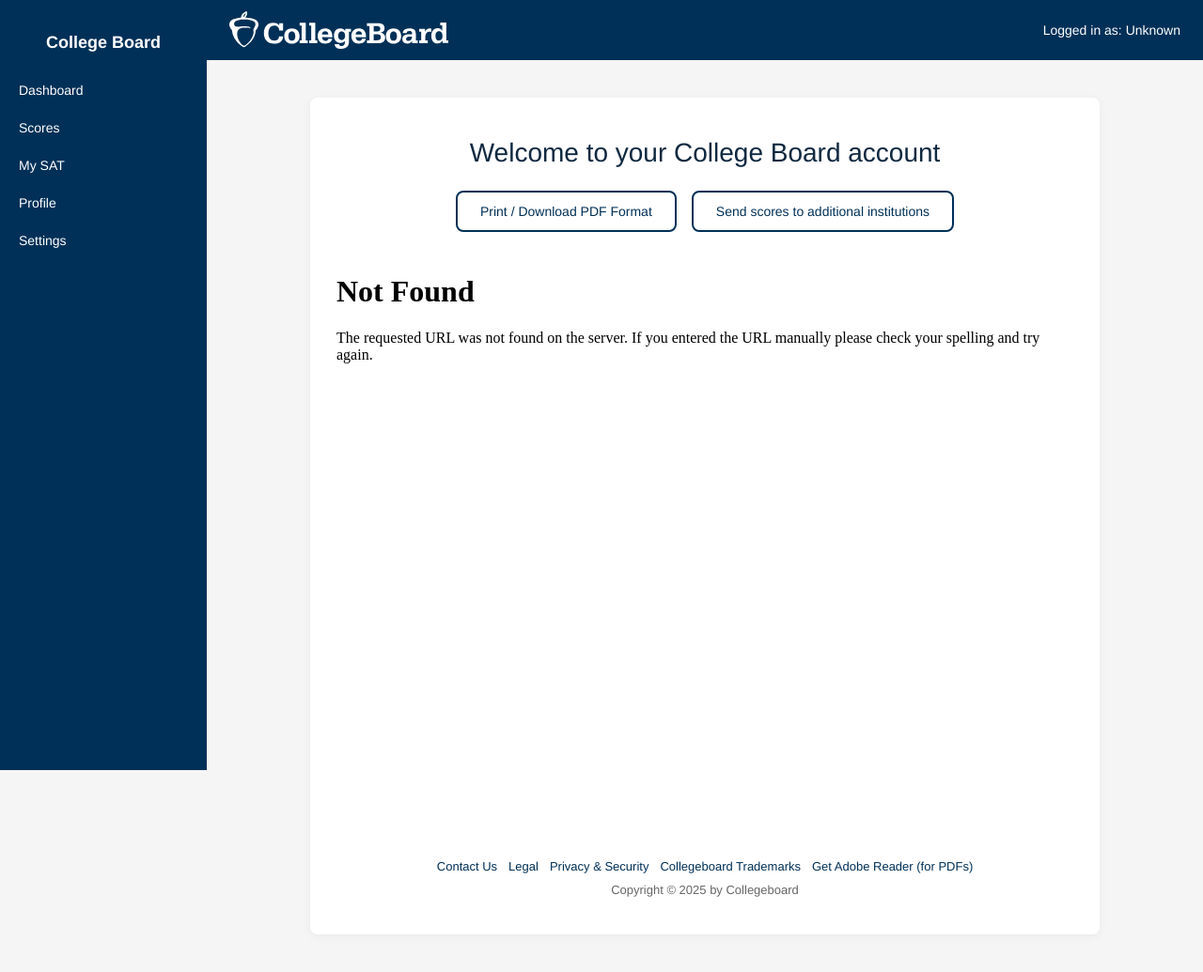
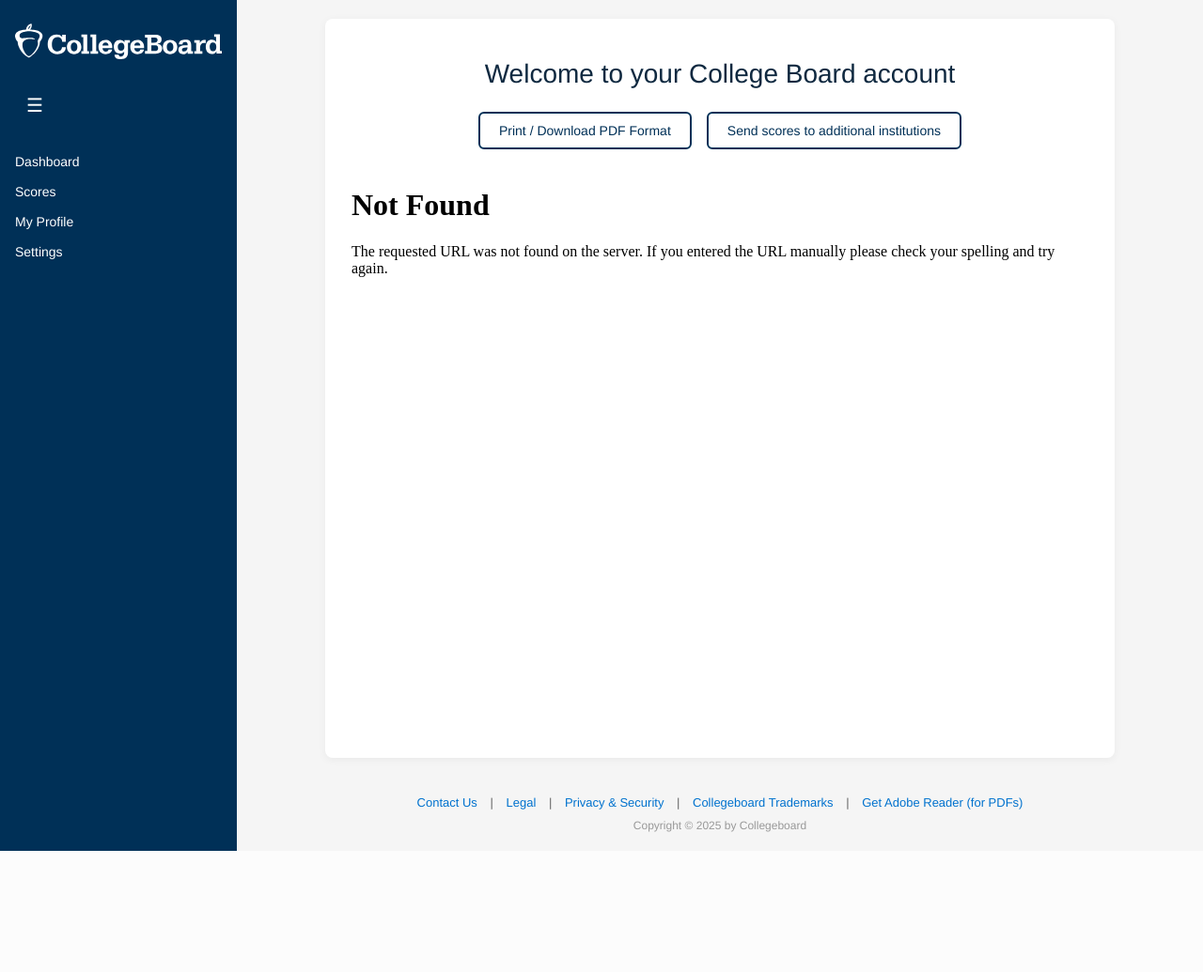
Before and after one commit to Jandro91/Sat_clone, a Flask app: page /certificate/1 in a window 1280 px wide. Shown: the whole page at 94% size. After the commit the page ends 906 px from the top, so only its background shows below. Run offline with Flask 3, Linux system fonts and the light colour scheme.

Commit message:
Update: add footer and buttons to certificate page

```diff
--- a/templates/certificate.html
+++ b/templates/certificate.html
@@ -10,65 +10,63 @@
       margin: 0;
       font-family: "Helvetica Neue", Helvetica, Arial, sans-serif;
       background-color: #f5f5f5;
+    }
+
+    .layout {
       display: flex;
+      min-height: 100vh;
     }
 
     .sidebar {
       width: 220px;
       background-color: #003057;
       color: white;
-      min-height: 100vh;
-      padding-top: 20px;
-      position: fixed;
-      left: 0;
-      top: 0;
+      display: flex;
+      flex-direction: column;
+      padding: 24px 16px;
+      transition: width 0.3s ease;
     }
 
-    .sidebar h2 {
-      text-align: center;
-      font-size: 18px;
+    .sidebar.collapsed {
+      width: 60px;
+    }
+
+    .sidebar .logo {
+      height: 40px;
+      margin-bottom: 24px;
+    }
+
+    .sidebar button.toggle-btn {
+      background: none;
+      border: none;
+      color: white;
+      font-size: 20px;
       margin-bottom: 20px;
+      cursor: pointer;
+      text-align: left;
     }
 
     .sidebar a {
-      display: block;
       color: white;
       text-decoration: none;
-      padding: 12px 20px;
+      margin: 8px 0;
       font-size: 14px;
-      transition: background-color 0.2s ease;
+      transition: 0.3s;
     }
 
     .sidebar a:hover {
-      background-color: #005fa3;
+      text-decoration: underline;
     }
 
     .main-content {
-      margin-left: 220px;
-      width: calc(100% - 220px);
-    }
-
-    .header {
-      background-color: #003057;
-      padding: 12px 24px;
-      display: flex;
-      align-items: center;
-      justify-content: space-between;
-      color: white;
-    }
-
-    .header .logo {
-      height: 40px;
-    }
-
-    .header .user-info {
-      font-size: 14px;
+      flex: 1;
+      padding: 20px 40px;
     }
 
     .certificate-container {
       max-width: 800px;
-      margin: 40px auto;
-      padding: 24px 20px 40px;
+      margin: 0 auto;
+      padding: 24px 20px;
       background: white;
       box-shadow: 0 2px 10px rgba(0, 0, 0, 0.05);
       border-radius: 8px;
@@ -82,34 +80,28 @@
       margin-bottom: 24px;
     }
 
-    .action-buttons {
+    .download-buttons {
       display: flex;
       justify-content: center;
       gap: 16px;
-      margin-bottom: 24px;
+      margin-bottom: 20px;
+      flex-wrap: wrap;
     }
 
-    .action-buttons a {
-      display: inline-flex;
-      align-items: center;
-      justify-content: center;
-      padding: 10px 24px;
+    .download-btn {
+      padding: 10px 20px;
+      font-size: 14px;
       background-color: white;
+      border: 2px solid #003057;
       color: #003057;
-      border: 2px solid #003057;
-      border-radius: 8px;
+      border-radius: 6px;
       text-decoration: none;
-      font-size: 14px;
-      font-weight: 500;
-      transition: all 0.3s ease;
-      height: 44px;
-      box-sizing: border-box;
+      transition: 0.3s ease;
     }
 
-    .action-buttons a:hover {
-      background-color: #e8f0fe;
-      color: #005fa3;
-      border-color: #005fa3;
+    .download-btn:hover {
+      background-color: #003057;
+      color: white;
     }
 
     iframe {
@@ -119,71 +111,87 @@
       border-radius: 4px;
     }
 
-    footer {
+    .footer-links {
+      margin-top: 40px;
       text-align: center;
       font-size: 13px;
-      margin-top: 40px;
       color: #666;
     }
 
-    .footer-links {
-      margin-top: 20px;
-      display: flex;
-      flex-wrap: wrap;
-      justify-content: center;
-      gap: 12px;
-    }
-
     .footer-links a {
-      color: #003057;
+      color: #0072ce;
+      margin: 0 10px;
       text-decoration: none;
-      font-size: 13px;
     }
 
     .footer-links a:hover {
       text-decoration: underline;
     }
+
+    .copyright {
+      margin-top: 10px;
+      font-size: 12px;
+      color: #999;
+    }
+
+    @media (max-width: 768px) {
+      .download-buttons {
+        flex-direction: column;
+        align-items: center;
+      }
+      .layout {
+        flex-direction: column;
+      }
+      .sidebar {
+        width: 100%;
+        flex-direction: row;
+        justify-content: space-between;
+      }
+    }
   </style>
 </head>
 <body>
 
-  <div class="sidebar">
-    <h2>College Board</h2>
+  <div class="layout">
+    <div class="sidebar" id="sidebar">
+      <img src="{{ url_for('static', filename='collegeboard-logo-white.svg') }}" alt="College Board Logo" class="logo">
+      <button class="toggle-btn" onclick="toggleSidebar()">☰</button>
       <a href="#">Dashboard</a>
       <a href="#">Scores</a>
-    <a href="#">My SAT</a>
-    <a href="#">Profile</a>
+      <a href="#">My Profile</a>
       <a href="#">Settings</a>
     </div>
 
     <div class="main-content">
-    <div class="header">
-      <img src="{{ url_for('static', filename='collegeboard-logo-white.svg') }}" alt="College Board Logo" class="logo">
-      <div class="user-info">Logged in as: {{ username }}</div>
-    </div>
-
       <div class="certificate-container">
         <h1>Welcome to your College Board account</h1>
 
-      <div class="action-buttons">
-        <a href="{{ url_for('download_file', filename=filename) }}" target="_blank">Print / Download PDF Format</a>
-        <a href="#">Send scores to additional institutions</a>
+        <div class="download-buttons">
+          <a href="{{ url_for('download_file', filename=filename) }}" class="download-btn" target="_blank">Print / Download PDF Format</a>
+          <a href="#" class="download-btn">Send scores to additional institutions</a>
         </div>
 
         <iframe src="{{ url_for('download_file', filename=filename) }}"></iframe>
+      </div>
 
-      <footer>
       <div class="footer-links">
-          <a href="#">Contact Us</a>
-          <a href="#">Legal</a>
-          <a href="#">Privacy & Security</a>
-          <a href="#">Collegeboard Trademarks</a>
+        <a href="#">Contact Us</a> |
+        <a href="#">Legal</a> |
+        <a href="#">Privacy & Security</a> |
+        <a href="#">Collegeboard Trademarks</a> |
         <a href="#">Get Adobe Reader (for PDFs)</a>
+        <div class="copyright">
+          Copyright © 2025 by Collegeboard
         </div>
-        <div style="margin-top: 10px;">Copyright © 2025 by Collegeboard</div>
-      </footer>
+      </div>
     </div>
   </div>
 
+  <script>
+    function toggleSidebar() {
+      document.getElementById('sidebar').classList.toggle('collapsed');
+    }
+  </script>
+
 </body>
 </html>
```
Lines whose indentation alone changed are shown as unchanged.
